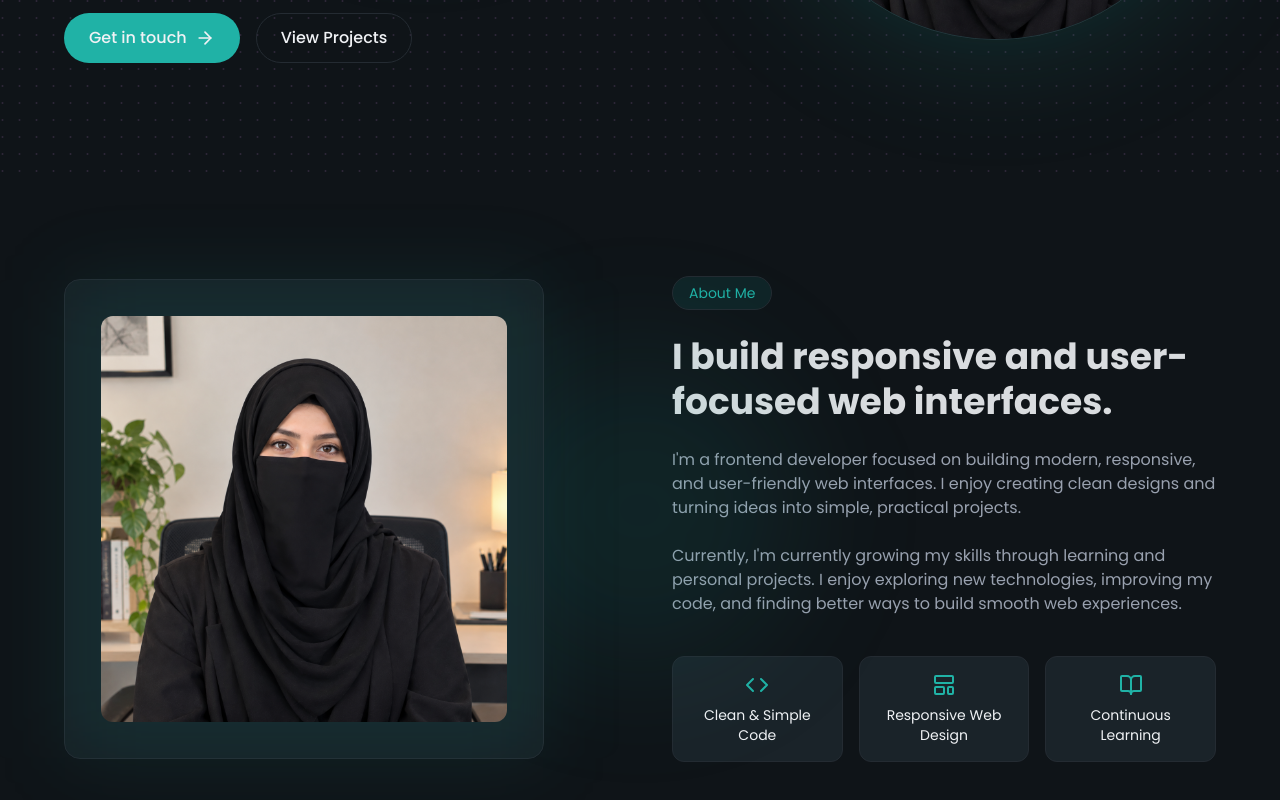
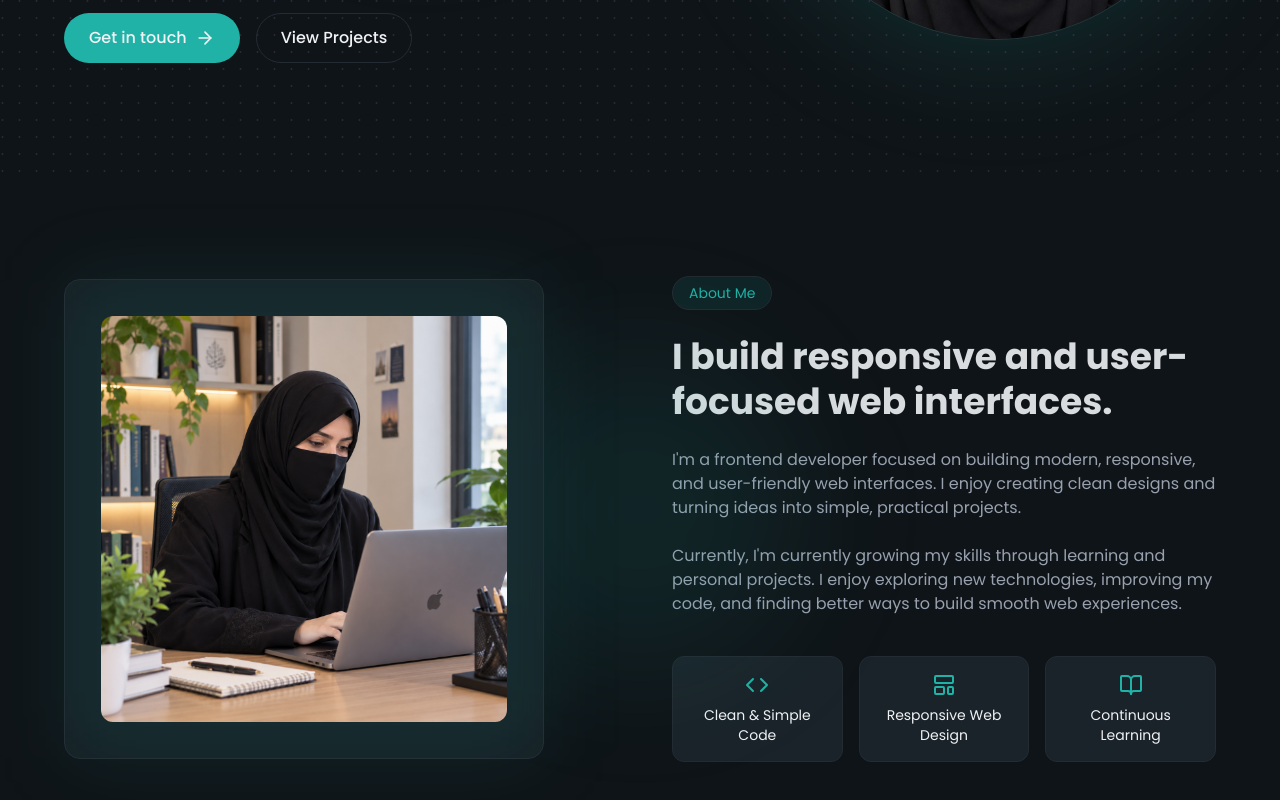
Before and after one commit to syedalaiba52/frontend-portfolio, a Next.js app: page / in a window 1280 px wide. Shown: the part 620-1420 px from the top of the page. Built offline with nearby package versions, Linux system fonts and the light colour scheme.

Commit message:
Profile image updated in AboutSection and new about image added in images folder

```diff
--- a/app/sections/AboutSection.tsx
+++ b/app/sections/AboutSection.tsx
@@ -15,7 +15,7 @@ const AboutSection = () => {
             <div className="w-[85%] h-[85%] relative">
               <Image
                 fill
-                src="/images/profile.png"
+                src="/images/about.png"
                 alt="about me"
                 className="z-10 object-cover rounded-xl"
               />
```
Also changed, not shown: public/images/about.png (added).
